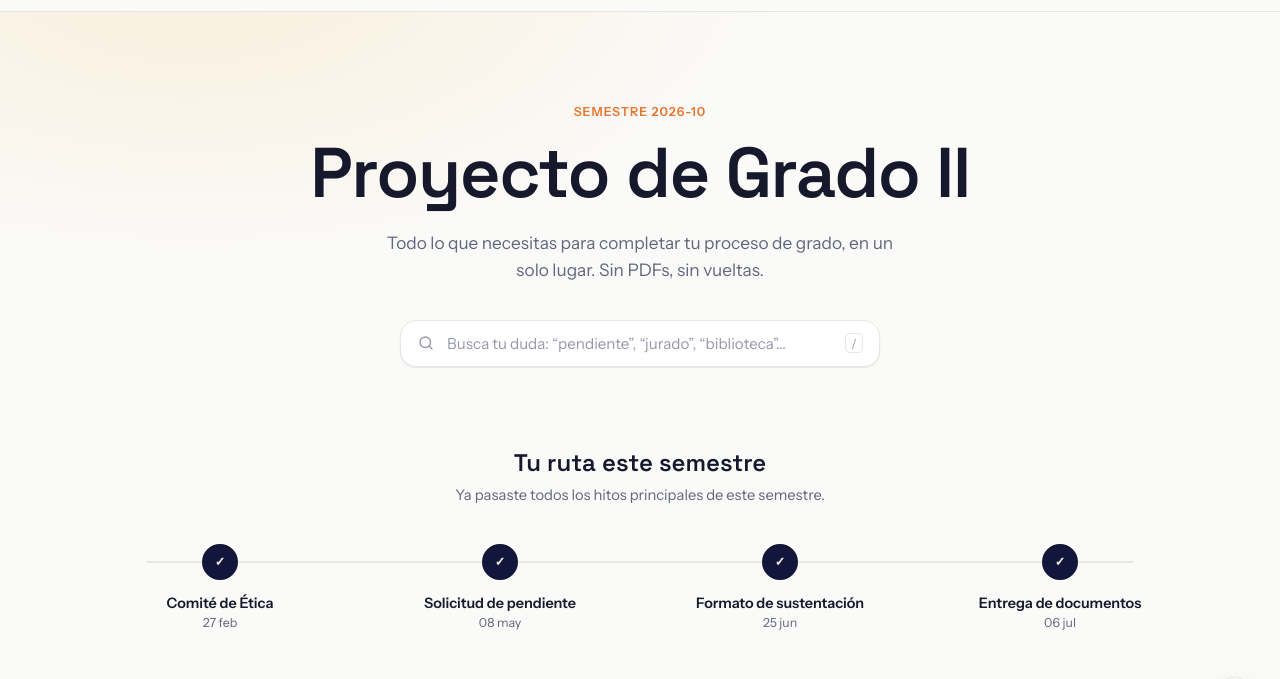
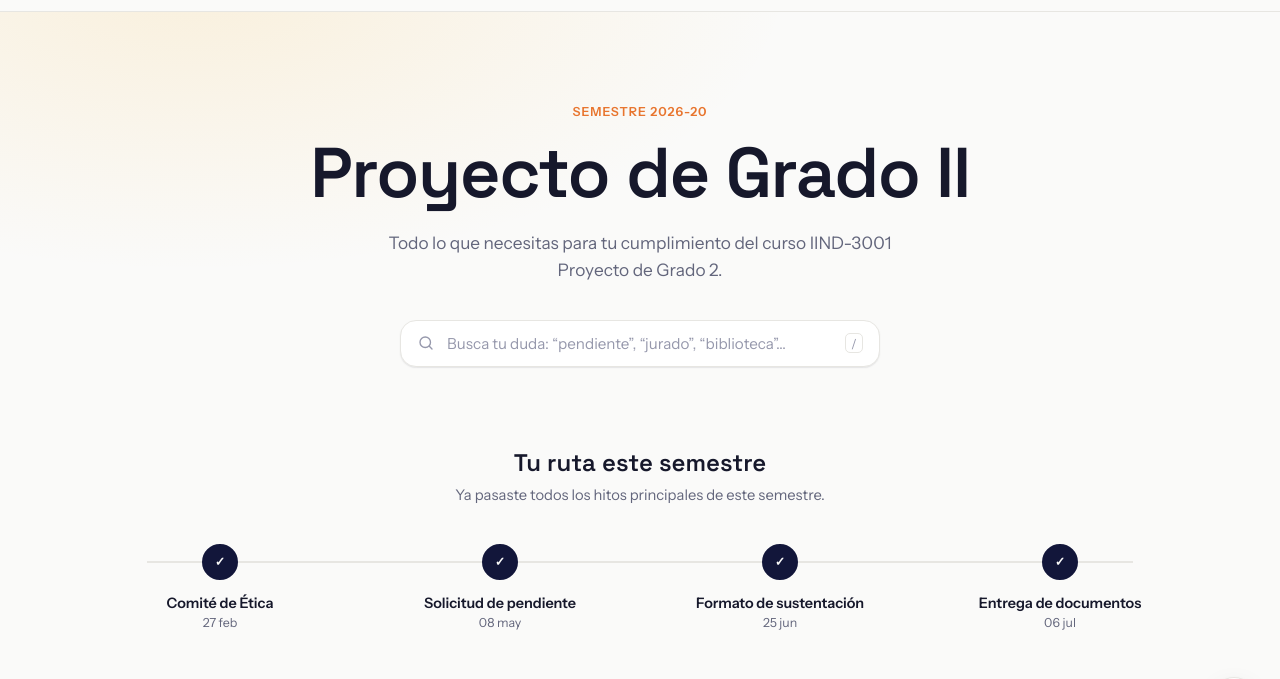
Before and after one commit to IIND3001/Portal-Proyecto-Grado, a plain HTML site: page index.html in a window 1280 px wide. Shown: the part 55-734 px from the top of the page. Drawn offline with Linux system fonts and the light colour scheme.

Commit message:
Update index.html

```diff
--- a/index.html
+++ b/index.html
@@ -39,9 +39,9 @@
     <!-- ============ HERO ============ -->
     <section class="hero">
       <div class="hero-inner">
-        <p class="hero-eyebrow">Semestre 2026-10</p>
+        <p class="hero-eyebrow">Semestre 2026-20</p>
         <h1 class="hero-title">Proyecto de&nbsp;Grado&nbsp;II</h1>
-        <p class="hero-subtitle">Todo lo que necesitas para completar tu proceso de grado, en un solo lugar. Sin PDFs, sin vueltas.</p>
+        <p class="hero-subtitle">Todo lo que necesitas para tu cumplimiento del curso IIND-3001 Proyecto de Grado 2.</p>
 
         <form class="search-bar" id="searchForm" role="search">
           <svg class="search-icon" viewBox="0 0 24 24" fill="none" aria-hidden="true"><circle cx="11" cy="11" r="7" stroke="currentColor" stroke-width="1.8"/><path d="M20 20l-3.2-3.2" stroke="currentColor" stroke-width="1.8" stroke-linecap="round"/></svg>
```
